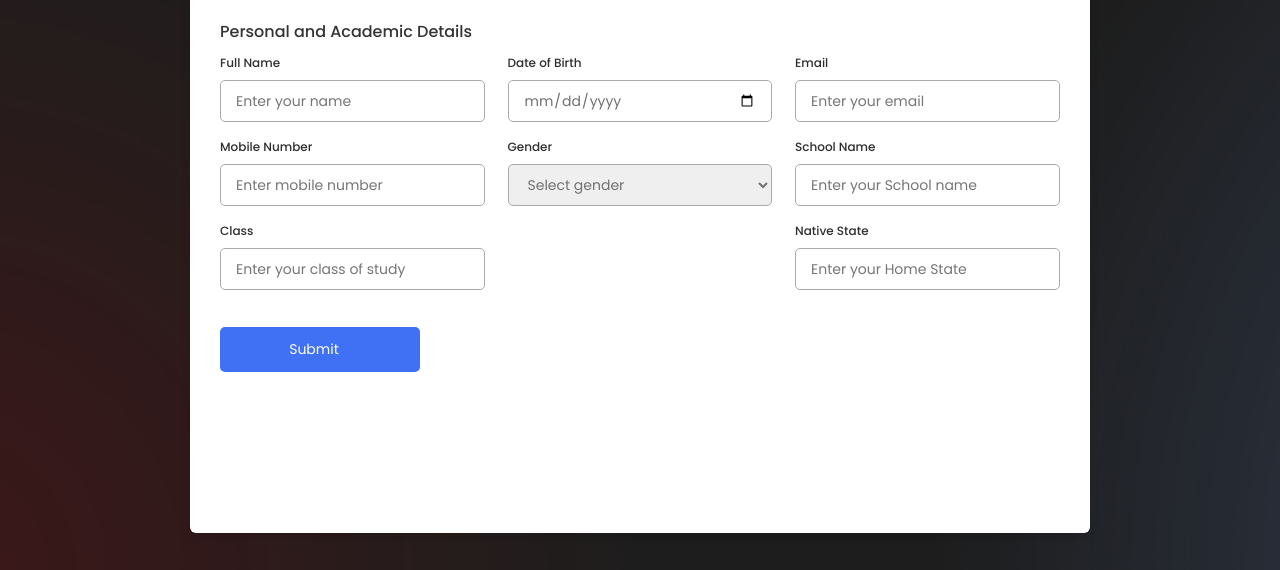
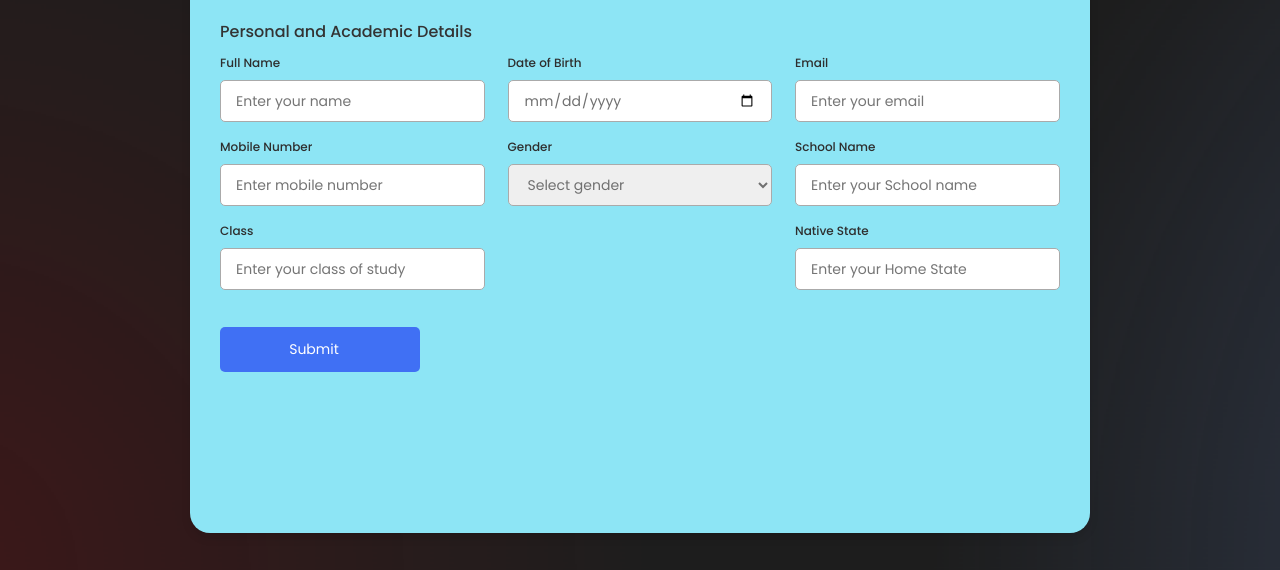
Before and after one commit to newcoder-kk/SCRAP_questionaire, a plain HTML site: page index.html in a window 1280 px wide. Shown: the part 230-800 px from the top of the page. Drawn offline with Linux system fonts and the light colour scheme; some icons are missing.

Commit message:
"some css changes"

```diff
--- a/style.css
+++ b/style.css
@@ -25,10 +25,10 @@ body {
     position: relative;
     max-width: 900px;
     width: 100%;
-    border-radius: 6px;
+    border-radius: 20px;
     padding: 30px;
     margin: 15px;
-    background-color: #fff;
+    background-color: #8de5f5;
     box-shadow: 0 5px 10px rgba(0, 0, 0, 0.1);
 }
 
@@ -61,13 +61,13 @@ body {
     position: relative;
     margin-top: 16px;
     min-height: 490px;
-    background-color: #fff;
+    background-color: #8de5f5;
     overflow: hidden;
 }
 
 .container form .form {
     position: absolute;
-    background-color: #fff;
+    background-color: #8de5f5;
     transition: 0.3s ease;
 }
 
```
